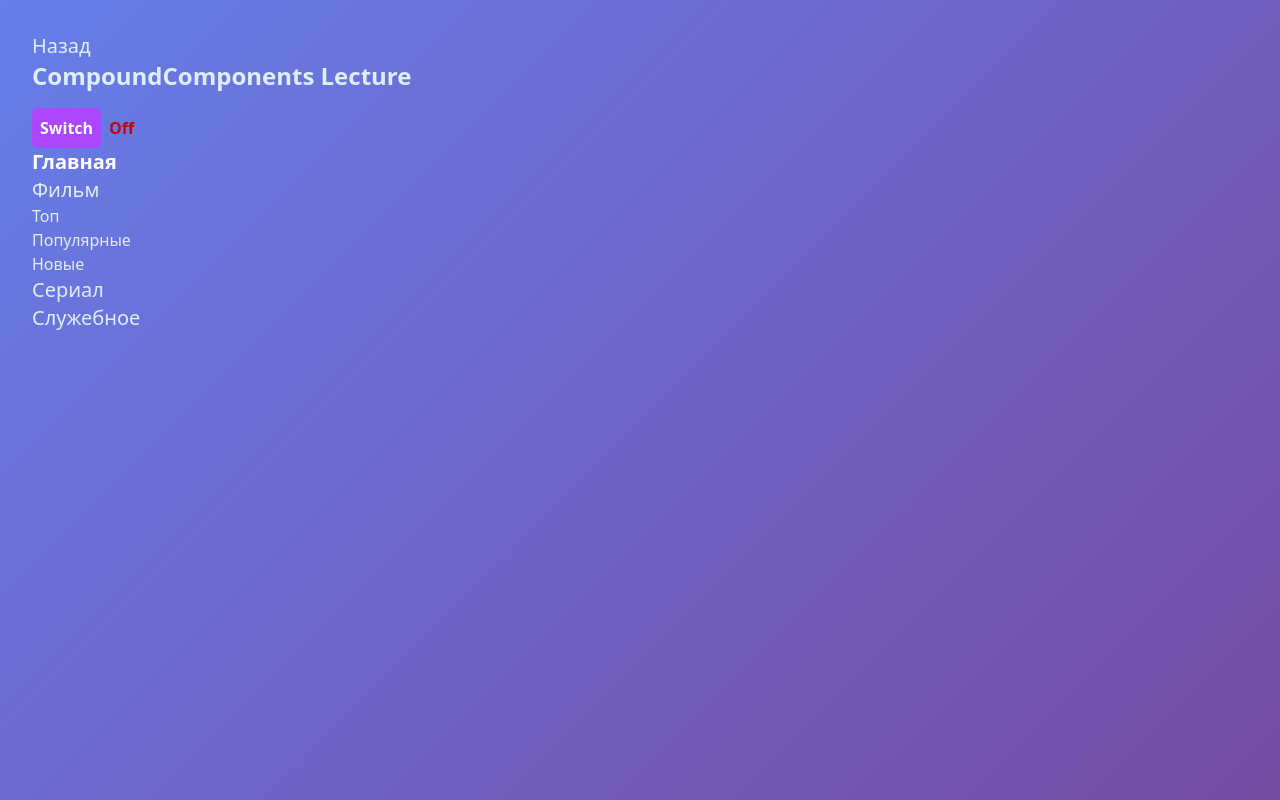
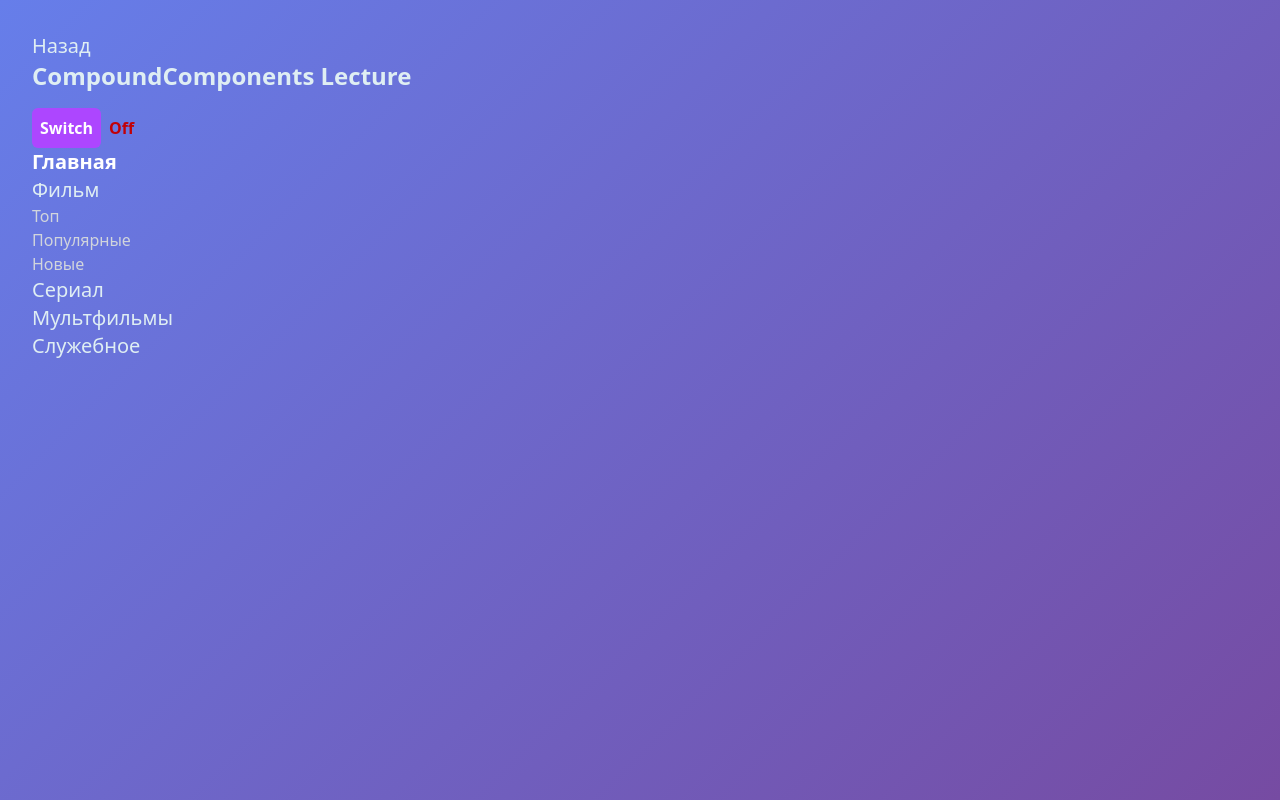
Before and after one commit to nikzalevskii/repetition, a Next.js app: page /lectures/1 in a window 1280 px wide. Both pictures are taken after a click on the button "Фильм". Built offline with nearby package versions, Linux system fonts and the light colour scheme.

Commit message:
added data

```diff
--- a/src/app/patterns/compound/CompoundComponent/index.tsx
+++ b/src/app/patterns/compound/CompoundComponent/index.tsx
@@ -1,7 +1,8 @@
 'use client'
 
 import { ToggleCompound } from '@/app/patterns/compound/Toggle'
-import { MenuAccordion } from '../Menu'
+import { MenuAccordion } from '@/app/patterns/compound/Menu'
+import { menuData } from '@/app/patterns/compound/Menu/menuData'
 
 export const CompoundComponent = () => {
   return (
@@ -15,26 +16,30 @@ export const CompoundComponent = () => {
   )
 }
 
+// Компонент для рендеринга элемента меню
+const MenuItem = ({ item }: { item: { id: string; title: string } }) => {
+  return <MenuAccordion.Item title={item.title} />
+}
+
 export const MenuCompound = () => {
   return (
     <div>
       <MenuAccordion>
-        <MenuAccordion.Title title="Главная" />
-        <MenuAccordion.Group title="Фильм">
-          <MenuAccordion.Item title="Топ" />
-          <MenuAccordion.Item title="Популярные" />
-          <MenuAccordion.Item title="Новые" />
-        </MenuAccordion.Group>
-        <MenuAccordion.Group title="Сериал">
-          <MenuAccordion.Item title="Топ" />
-          <MenuAccordion.Item title="Популярные" />
-          <MenuAccordion.Item title="Новые" />
-        </MenuAccordion.Group>
-        <MenuAccordion.Group title="Служебное">
-          <MenuAccordion.Item title="О нас" />
-          <MenuAccordion.Item title="Вопросы и ответы" />
-          <MenuAccordion.Item title="Контакты" />
-        </MenuAccordion.Group>
+        {menuData.map((item: any) => {
+          if (item.type === 'item') {
+            return <MenuAccordion.Title key={item.id} title={item.title} />
+          }
+          if (item.type === 'group') {
+            return (
+              <MenuAccordion.Group key={item.id} title={item.title}>
+                {item.items.map((subItem: any) => (
+                  <MenuAccordion.Item key={subItem.id} title={subItem.title} />
+                ))}
+              </MenuAccordion.Group>
+            )
+          }
+          return null
+        })}
       </MenuAccordion>
     </div>
   )
--- a/src/app/patterns/compound/Menu/index.tsx
+++ b/src/app/patterns/compound/Menu/index.tsx
@@ -73,7 +73,7 @@ MenuAccordion.Title = function MenuTitle({ title }: { title: string }) {
 MenuAccordion.Item = function MenuItem({ title }: { title: string }) {
   return (
     <div>
-      <div>{title}</div>
+      <div className="text-gray-300">{title}</div>
     </div>
   )
 }
--- /dev/null
+++ b/src/app/patterns/compound/Menu/menuData.js
@@ -0,0 +1,47 @@
+export const menuData = [
+  {
+    id: 'main',
+    title: 'Главная',
+    type: 'item',
+  },
+  {
+    id: 'movies',
+    title: 'Фильм',
+    type: 'group',
+    items: [
+      { id: 'movies-top', title: 'Топ' },
+      { id: 'movies-popular', title: 'Популярные' },
+      { id: 'movies-new', title: 'Новые' },
+    ],
+  },
+  {
+    id: 'series',
+    title: 'Сериал',
+    type: 'group',
+    items: [
+      { id: 'series-top', title: 'Топ' },
+      { id: 'series-popular', title: 'Популярные' },
+      { id: 'series-new', title: 'Новые' },
+    ],
+  },
+  {
+    id: 'cartoons',
+    title: 'Мультфильмы',
+    type: 'group',
+    items: [
+      { id: 'cartoons-top', title: 'Топ' },
+      { id: 'cartoons-popular', title: 'Популярные' },
+      { id: 'cartoons-new', title: 'Новые' },
+    ],
+  },
+  {
+    id: 'service',
+    title: 'Служебное',
+    type: 'group',
+    items: [
+      { id: 'about', title: 'О нас' },
+      { id: 'faq', title: 'Вопросы и ответы' },
+      { id: 'contacts', title: 'Контакты' },
+    ],
+  },
+]
```
